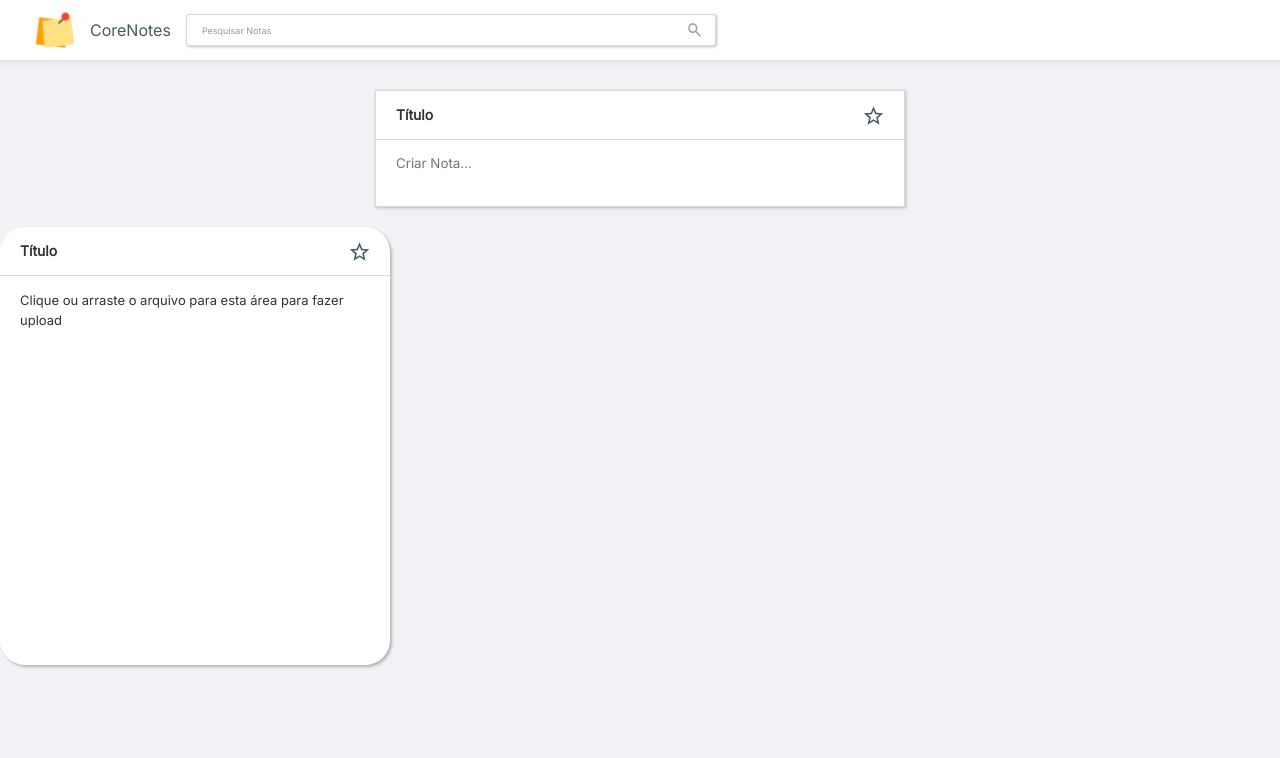
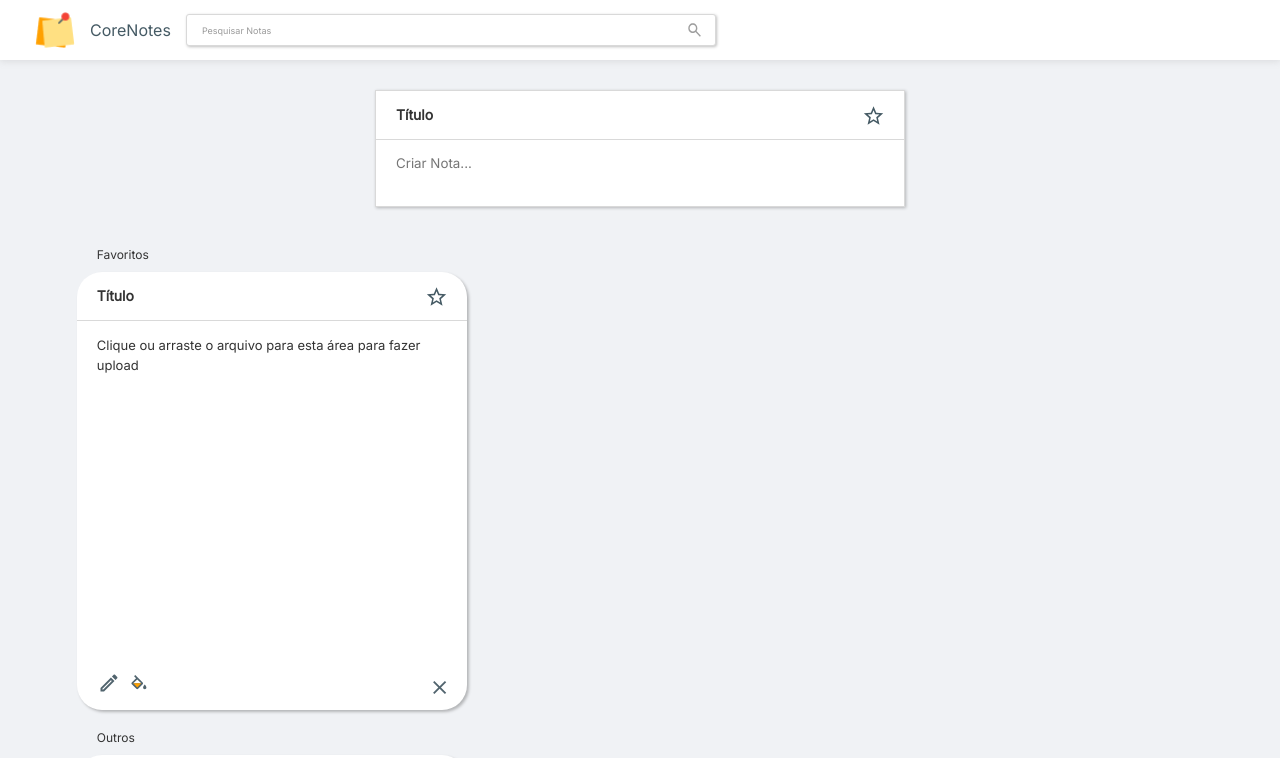
Before and after one commit to costagabriel99/note, a Next.js app: page / in a window 1280 px wide. Shown: the top 758 px of the page. Built offline with nearby package versions, Linux system fonts and the light colour scheme.

Commit message:
Criado Componente Card

```diff
--- a/pages/index.jsx
+++ b/pages/index.jsx
@@ -3,6 +3,26 @@ import { useState } from 'react'
 import Navbar from '../src/components/layouts/Navbar'
 import CreatePost from '../src/components/inputs/CreatePost'
 import Card from '../src/components/cards/Card'
+import styled from 'styled-components'
+
+const CardsContainer = styled.div`
+  display: flex;
+  flex-direction: column;
+  padding: 20px 6%;
+  span {
+    padding-left: 20px;
+    margin-top: 20px;
+    font-size: 12px;
+  }
+`
+const FavoriteCards = styled.div`
+  display: flex;
+  align-items: center;
+`
+const OtherCards = styled.div`
+  display: flex;
+  align-items: center;
+`
 
 function HomePage() {
   const [favorite, setFavorite] = useState(false)
@@ -15,7 +35,17 @@ function HomePage() {
     <>
       <Navbar />
       <CreatePost onClick={handleClick} />
-      <Card onClick={handleClick} />
+      <CardsContainer>
+        <span>Favoritos</span>
+        <FavoriteCards>
+          <Card onClick={handleClick} />
+        </FavoriteCards>
+          <span>Outros</span>
+        <OtherCards>
+          <Card />
+        </OtherCards>
+
+      </CardsContainer>
     </>
   )
 }
--- a/src/components/cards/Card.jsx
+++ b/src/components/cards/Card.jsx
@@ -1,14 +1,21 @@
-import styled from 'styled-components'
+import styled, { css } from 'styled-components'
+import { useState } from 'react'
 
-import { FavoriteImg, TitleContent } from '../inputs/CreatePost'
+import { TitleContent } from '../inputs/CreatePost'
 
 const CardContainer = styled.div`
   width: 390px;
-  height: 438px;
+  min-height: 438px;
   border-radius: 25px;
-  background-color: ${(props) => props.theme.white};
   box-shadow: 2px 2px 3px 0px rgba(0, 0, 0, 0.25);
-  margin-top: 20px;
+  margin-top: 10px;
+  position: relative;
+
+  ${(props) =>
+    props.$bgColor === 'white' &&
+    css`
+      background-color: #fff;
+    `}
 `
 const TextContent = styled.div`
   padding: 15px 30px 20px 20px;
@@ -18,20 +25,225 @@ const TextContent = styled.div`
   }
 `
 
-export default function Card({ titulo, text, onClick, favorite }) {
+const BottomContent = styled.div`
+  display: flex;
+  min-height: 310px;
+  align-items: flex-end;
+  justify-content: space-between;
+  padding: 0 20px 10px;
+
+  div {
+    display: flex;
+    flex: 1;
+    gap: 10px;
+    align-items: flex-end;
+  }
+`
+const ColorContainer = styled.div`
+  display: ${(props) => (props.show ? 'block' : 'none')};
+  width: 575px;
+  height: 46px;
+  border-radius: 9px;
+  border: 1px solid ${(props) => props.theme.inputBorder};
+  background: ${(props) => props.theme.white};
+  box-shadow: 1px 1px 3px 0px rgba(0, 0, 0, 0.25);
+  left: 60px;
+  position: absolute;
+`
+const ChooseColor = styled.div`
+  display: flex;
+  align-items: center;
+  justify-content: space-evenly;
+  width: 100%;
+  height: 100%;
+`
+
+const Color1 = styled.div`
+  width: 35px;
+  height: 35px;
+  border-radius: 35px;
+  background-color: #bae2ff;
+  content: '';
+  cursor: pointer;
+`
+const Color2 = styled.div`
+  width: 35px;
+  height: 35px;
+  border-radius: 35px;
+  background-color: #b9ffdd;
+  content: '';
+  cursor: pointer;
+`
+const Color3 = styled.div`
+  width: 35px;
+  height: 35px;
+  border-radius: 35px;
+  background-color: #ffe8ac;
+  content: '';
+  cursor: pointer;
+`
+const Color4 = styled.div`
+  width: 35px;
+  height: 35px;
+  border-radius: 35px;
+  background-color: #ffcab9;
+  content: '';
+  cursor: pointer;
+`
+const Color5 = styled.div`
+  width: 35px;
+  height: 35px;
+  border-radius: 35px;
+  background-color: #f99494;
+  content: '';
+  cursor: pointer;
+`
+const Color6 = styled.div`
+  width: 35px;
+  height: 35px;
+  border-radius: 35px;
+  background-color: #9dd6ff;
+  content: '';
+  cursor: pointer;
+`
+const Color7 = styled.div`
+  width: 35px;
+  height: 35px;
+  border-radius: 35px;
+  background-color: #eca1ff;
+  content: '';
+  cursor: pointer;
+`
+const Color8 = styled.div`
+  width: 35px;
+  height: 35px;
+  border-radius: 35px;
+  background-color: #daff8b;
+  content: '';
+  cursor: pointer;
+`
+const Color9 = styled.div`
+  width: 35px;
+  height: 35px;
+  border-radius: 35px;
+  background-color: #ffa285;
+  content: '';
+  cursor: pointer;
+`
+const Color10 = styled.div`
+  width: 35px;
+  height: 35px;
+  border-radius: 35px;
+  background-color: #cdcdcd;
+  content: '';
+  cursor: pointer;
+`
+const Color11 = styled.div`
+  width: 35px;
+  height: 35px;
+  border-radius: 35px;
+  background-color: #979797;
+  content: '';
+  cursor: pointer;
+`
+const Color12 = styled.div`
+  width: 35px;
+  height: 35px;
+  border-radius: 35px;
+  background-color: #a99a7c;
+  content: '';
+  cursor: pointer;
+`
+
+export const Icons = styled.img`
+  cursor: pointer;
+  font-size: 24px;
+
+  ${(props) =>
+    props.$isEditing &&
+    css`
+      background-color: #ffe3b3;
+      border-radius: 24px;
+    `}
+
+  ${(props) =>
+    props.$isChange &&
+    css`
+      background-color: #ffe3b3;
+      border-radius: 24px;
+    `}
+`
+
+export default function Card({ titulo, text }) {
+  const [favorite, setFavorite] = useState(false)
+  const [editPost, setEditPost] = useState(false)
+  const [changeColor, setChangeColor] = useState(false)
+  const [deletePost, setDeletePost] = useState(false)
+  const [bgColor, setBgColor] = useState('white')
+
+  const handleClickFavorite = () => {
+    setFavorite(!favorite)
+    console.log('Favorito', favorite)
+  }
+  const handleClickEdit = () => {
+    setEditPost(!editPost)
+    console.log('Edit', editPost)
+  }
+  const handleClickColor = () => {
+    setChangeColor(!changeColor)
+    console.log('ChangeColor', changeColor)
+  }
+  const handleClickDelete = () => {
+    setDeletePost(!deletePost)
+    console.log('Delete', deletePost)
+  }
+
+  // const handleClicksetColor = (color) => {
+  //   setBgColor(color)
+  //   console.log(bgColor)
+  // }
+
   return (
-    <CardContainer>
+    <CardContainer $bgColor={bgColor}>
       <TitleContent>
         <h2>{titulo}</h2>
         {!favorite ? (
-          <FavoriteImg src="/star.svg" onClick={onClick} />
+          <Icons src="/star.svg" onClick={handleClickFavorite} />
         ) : (
-          <FavoriteImg src="/favoritestar.svg" onClick={onClick} />
+          <Icons src="/favoritestar.svg" onClick={handleClickFavorite} />
         )}
       </TitleContent>
       <TextContent>
         <p>{text}</p>
       </TextContent>
+      <BottomContent>
+        <div>
+          <Icons src="/edit.svg" alt="editpost" onClick={handleClickEdit} $isEditing={editPost} />
+          <Icons
+            src="/color.svg"
+            alt="changeColorbg"
+            onClick={handleClickColor}
+            $isChange={changeColor}
+          />
+        </div>
+        <Icons src="/xdelete.svg" alt="deletePost" onClick={handleClickDelete} />
+      </BottomContent>
+      <ColorContainer show={changeColor}>
+        <ChooseColor>
+          <Color1 onClick={console.log('lightBlue')} />
+          <Color2 onClick={console.log('brightGreen')} />
+          <Color3 onClick={console.log('yellow')} />
+          <Color4 onClick={console.log('salmon')} />
+          <Color5 onClick={console.log('rose')} />
+          <Color6 onClick={console.log('blue')} />
+          <Color7 onClick={console.log('pink')} />
+          <Color8 onClick={console.log('lightGreen')} />
+          <Color9 onClick={console.log('lightOrange')} />
+          <Color10 onClick={console.log('lightGrey')} />
+          <Color11 onClick={console.log('darkGrey')} />
+          <Color12 onClick={console.log('brown')} />
+        </ChooseColor>
+      </ColorContainer>
     </CardContainer>
   )
 }
--- a/src/components/inputs/CreatePost.jsx
+++ b/src/components/inputs/CreatePost.jsx
@@ -57,13 +57,14 @@ const Buttondiv = styled.div`
   text-align: right;
 `
 
-export const FavoriteImg = styled.img`
+const Icons = styled.img`
   cursor: pointer;
   font-size: 19px;
 `
 
-export default function CreatePost({ onClick, favorite }) {
+export default function CreatePost() {
   const [post, setPost] = useState('')
+  const [favorited, setFavorited] = useState(false)
 
   const handleChange = (e) => {
     setPost(e.target.value)
@@ -74,15 +75,20 @@ export default function CreatePost({ onClick, favorite }) {
     setPost('')
   }
 
+  const handleClick = () => {
+    setFavorited(!favorited)
+    console.log('Favorito', favorited)
+  }
+
   return (
     <Flexdiv>
       <CreatePostContainer type="submit" onSubmit={handleSubmit}>
         <TitleContent>
           <h2>Título</h2>
-          {!favorite ? (
-            <FavoriteImg src="/star.svg" onClick={onClick} />
+          {!favorited ? (
+            <Icons src="/star.svg" onClick={handleClick} />
           ) : (
-            <FavoriteImg src="/favoritestar.svg" onClick={onClick} />
+            <Icons src="/favoritestar.svg" onClick={handleClick} />
           )}
         </TitleContent>
         <TextContent>
```
Also changed, not shown: public/color.svg.
